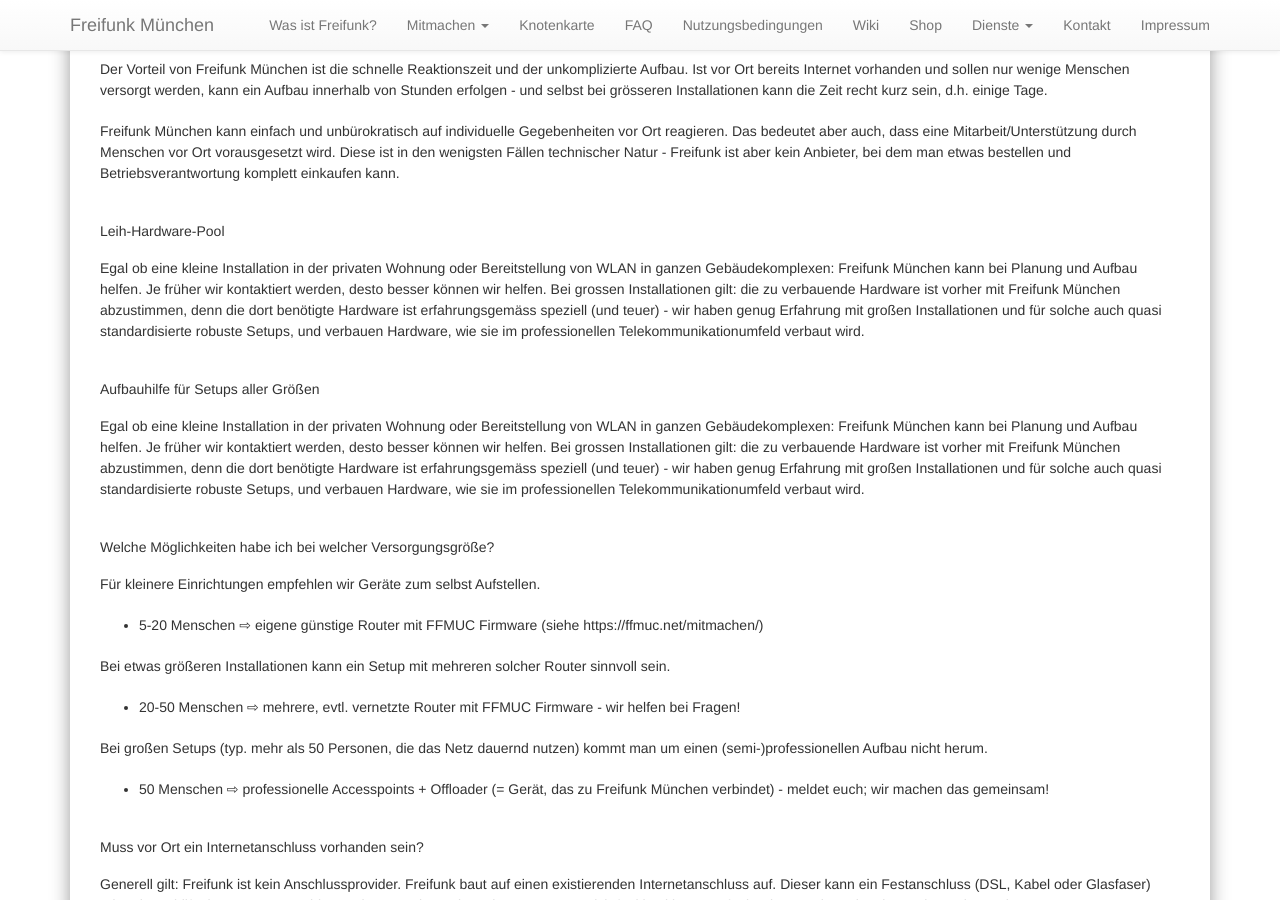
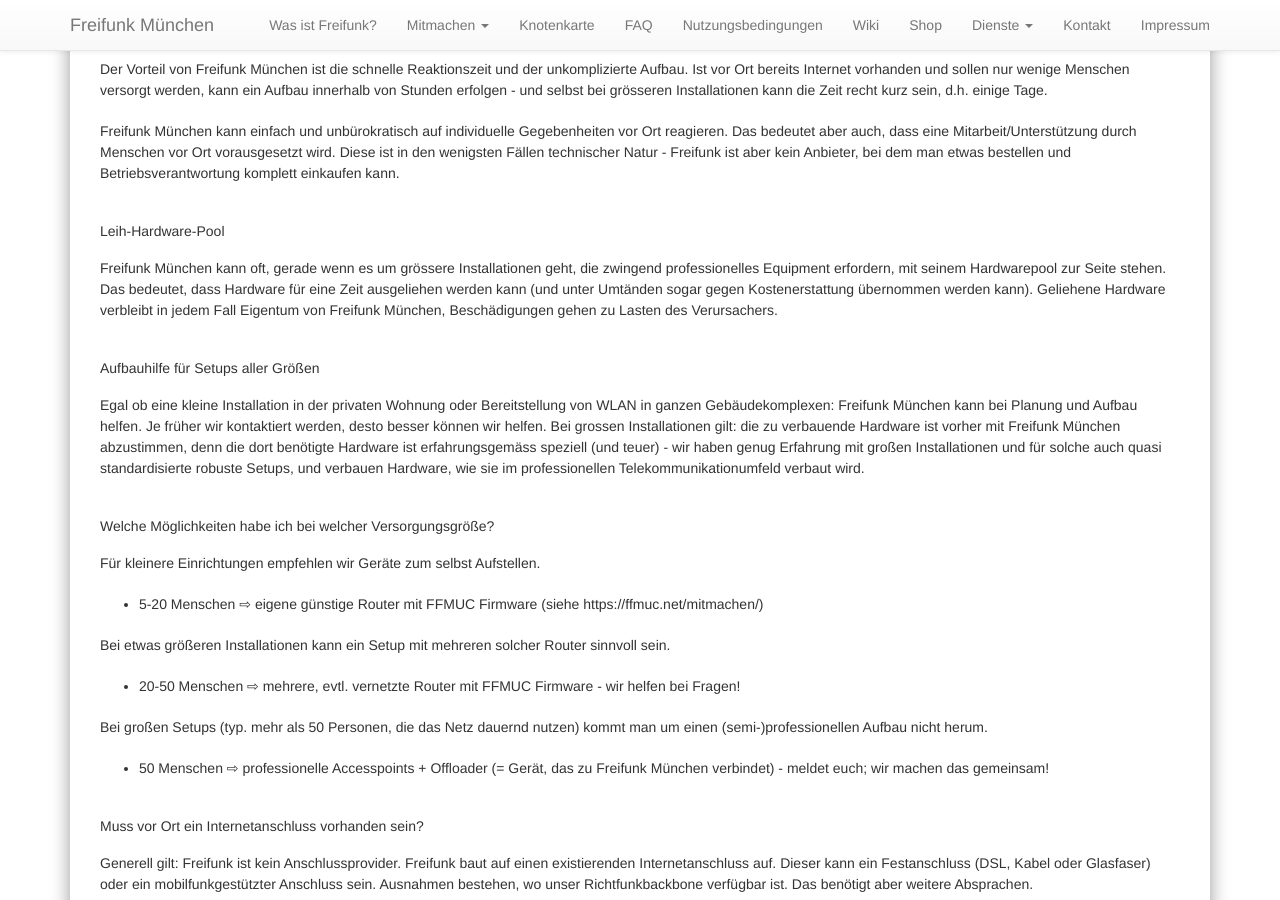
Before and after one commit to freifunkMUC/freifunkmuc.github.io, a Jekyll site: the page built from _posts/2022-03-25-internet-fuer-fluechtlinge.markdown, in a window 1280 px wide and 900 px high, scrolled down 526 px. Built offline with Jekyll 4.4.1, drawn with Linux system fonts in a browser that asks for light colours.

Commit message:
Updated: Text

```diff
--- a/_posts/2022-03-25-internet-fuer-fluechtlinge.markdown
+++ b/_posts/2022-03-25-internet-fuer-fluechtlinge.markdown
@@ -26,8 +26,7 @@ Freifunk München kann einfach und unbürokratisch auf individuelle Gegebenheite
 
 # Leih-Hardware-Pool
 
-Egal ob eine kleine Installation in der privaten Wohnung oder Bereitstellung von WLAN in ganzen Gebäudekomplexen: Freifunk München kann bei Planung und Aufbau helfen. Je früher wir kontaktiert werden, desto besser können wir helfen.
-Bei grossen Installationen gilt: die zu verbauende Hardware ist vorher mit Freifunk München abzustimmen, denn die dort benötigte Hardware ist erfahrungsgemäss speziell (und teuer) - wir haben genug Erfahrung mit großen Installationen und für solche auch quasi standardisierte robuste Setups, und verbauen Hardware, wie sie im professionellen Telekommunikationumfeld verbaut wird.
+Freifunk München kann oft, gerade wenn es um grössere Installationen geht, die zwingend professionelles Equipment erfordern, mit seinem Hardwarepool zur Seite stehen. Das bedeutet, dass Hardware für eine Zeit  ausgeliehen werden kann (und unter Umtänden sogar gegen Kostenerstattung übernommen werden kann). Geliehene Hardware verbleibt in jedem Fall Eigentum von Freifunk München, Beschädigungen gehen zu Lasten des Verursachers.
 
 
 # Aufbauhilfe für Setups aller Größen
```
